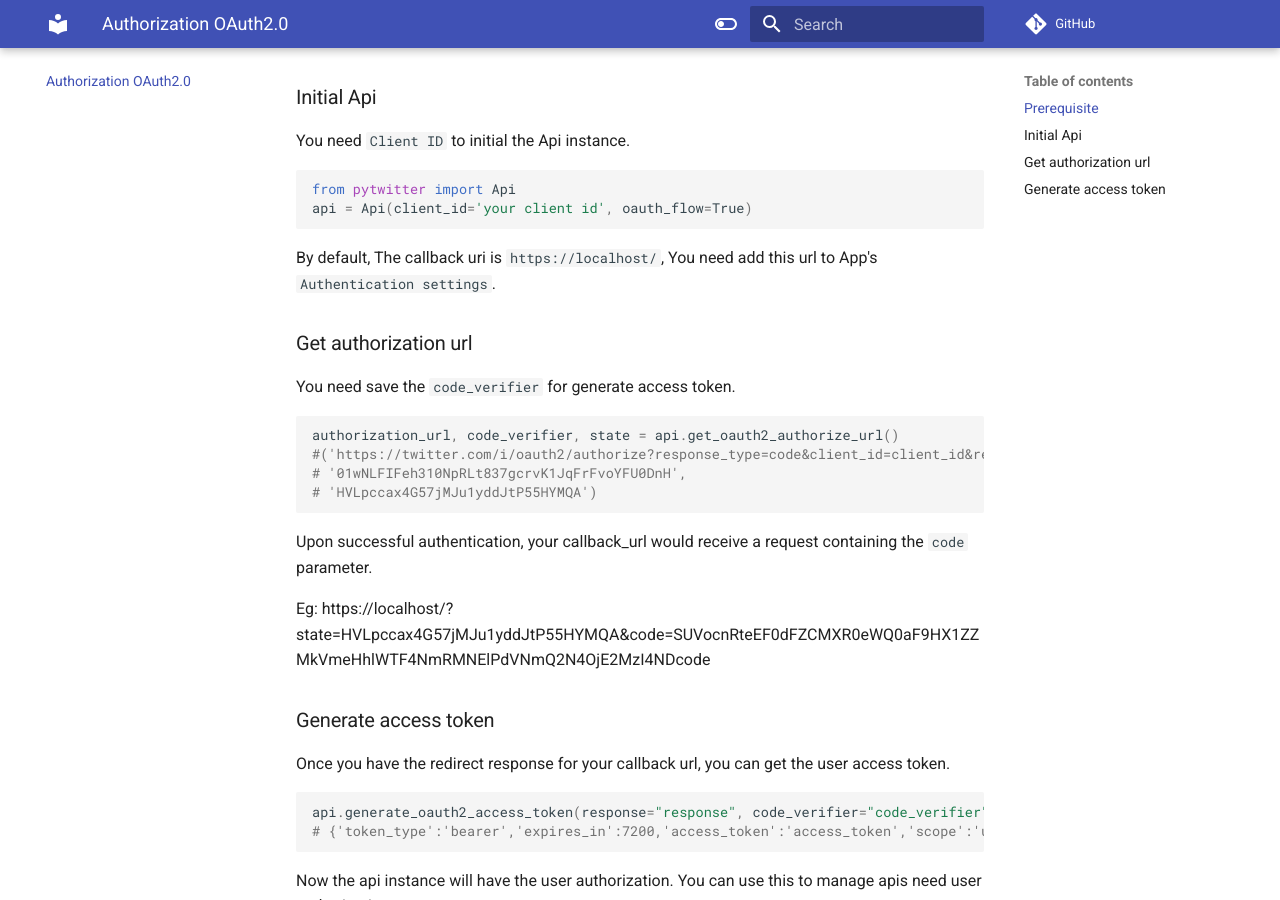
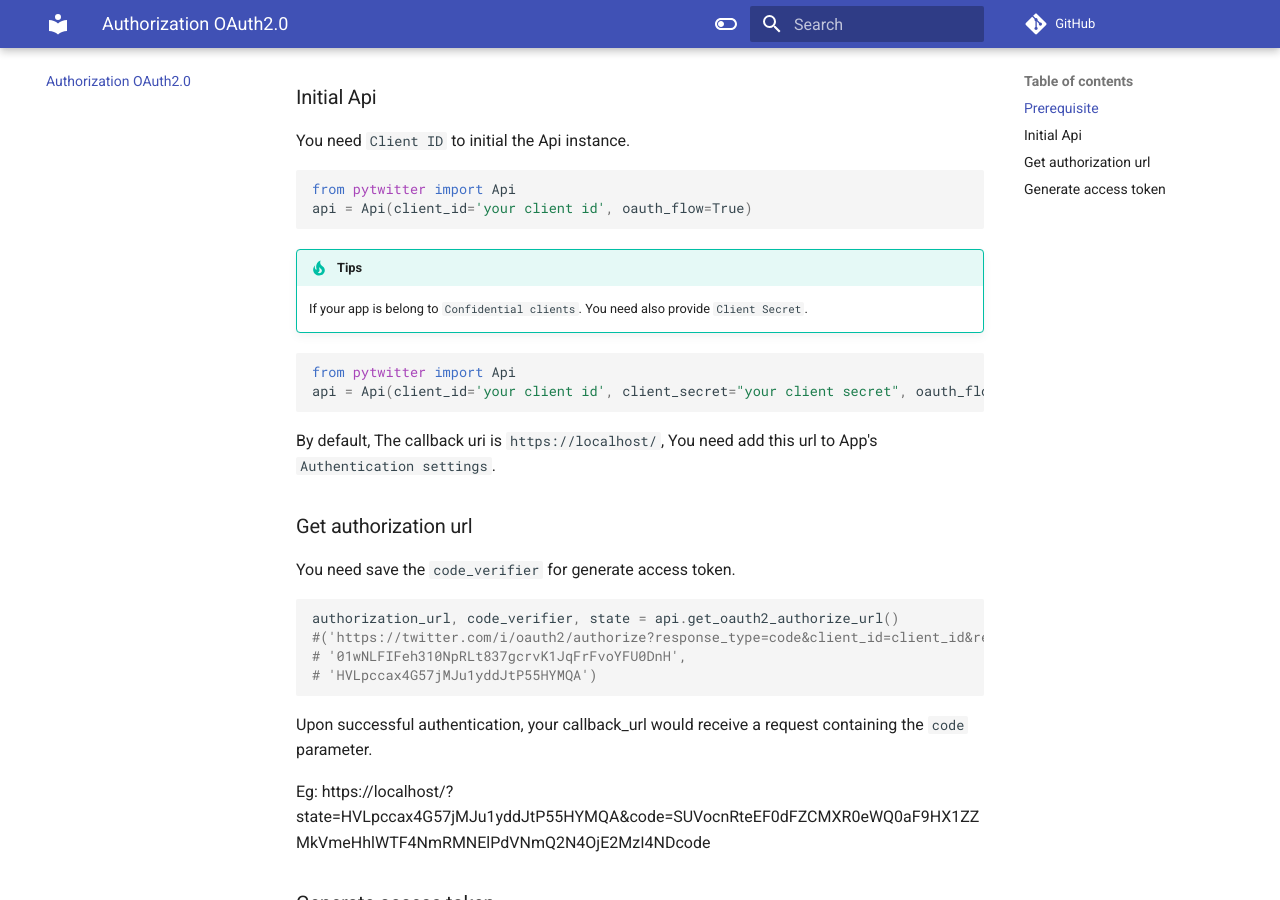
Before and after one commit to sns-sdks/python-twitter, an MkDocs documentation site: the page built from docs/docs/authorization_oauth2.md, in a window 1280 px wide and 900 px high, scrolled down 508 px. Built offline with MkDocs 1.6.1 and Material for MkDocs 9.7.7, drawn with Linux system fonts in a browser that asks for light colours; comment, search, counter and statistics services are not loaded.

Commit message:
docs(changelog): :memo: update changelog

````diff
--- a/docs/docs/authorization_oauth2.md
+++ b/docs/docs/authorization_oauth2.md
@@ -17,6 +17,15 @@
 ```python
 from pytwitter import Api
 api = Api(client_id='your client id', oauth_flow=True)
+```
+
+!!! tip "Tips"
+
+    If your app is belong to `Confidential clients`. You need also provide `Client Secret`.
+
+```python
+from pytwitter import Api
+api = Api(client_id='your client id', client_secret="your client secret", oauth_flow=True)
 ```
 
 By default, The callback uri is `https://localhost/`, You need add this url to App's `Authentication settings`.
````
Also changed, not shown: CHANGELOG.md.
